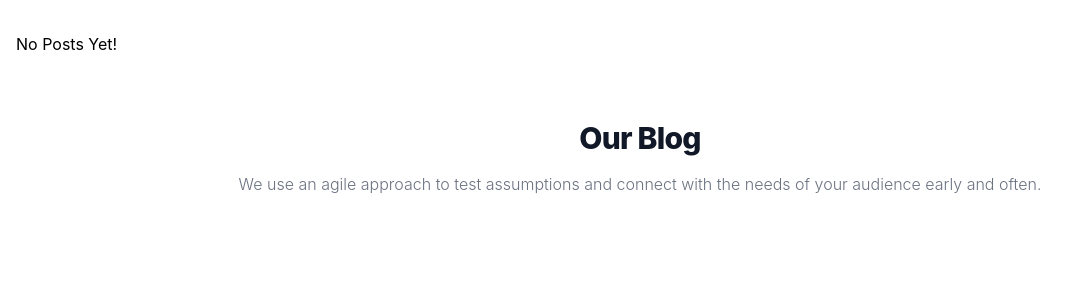
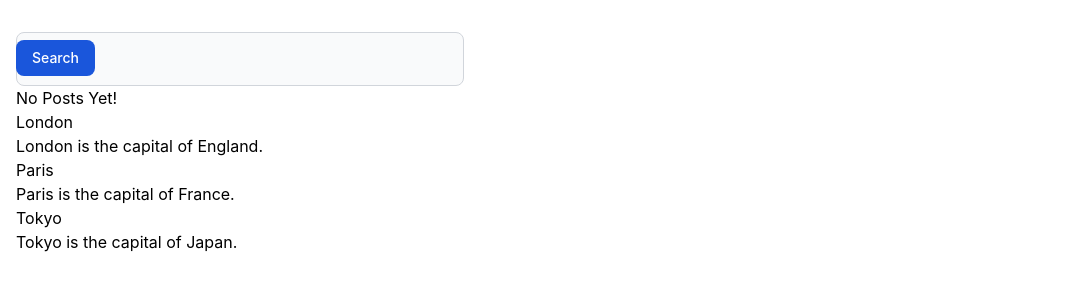
Before and after one commit to Otaxonov/ShumHacker, a Django app: page / in a window 1280 px wide. Shown: the part 64-364 px from the top of the page, without its empty margins (0-1087 px from the left). Run offline with Django 5.2, Linux system fonts and the light colour scheme; data that the repository does not hold is empty; some libraries are stand-ins or nearby versions.

Commit message:
ShumHacker

```diff
--- a/Blog/templates/blog/base.html
+++ b/Blog/templates/blog/base.html
@@ -7,6 +7,7 @@
           content="width=device-width, user-scalable=no, initial-scale=1.0, maximum-scale=1.0, minimum-scale=1.0">
     <meta http-equiv="X-UA-Compatible" content="ie=edge">
     <link href="https://cdn.jsdelivr.net/npm/flowbite@3.1.2/dist/flowbite.min.css" rel="stylesheet" />
+    <link rel="stylesheet" href="{% static 'blog/css/custom.css' %}">
     <title>{{ title }}</title>
 </head>
 <body>
--- a/Blog/templates/blog/home.html
+++ b/Blog/templates/blog/home.html
@@ -2,19 +2,23 @@
 
 {% block content %}
 
+        <form class="max-w-md">
+            <label for="default-search" class="mb-2 text-sm font-medium text-gray-900 sr-only light:text-white">Search</label>
+            <div class="relative">
+                <div class="absolute inset-y-0 start-0 flex items-center ps-3 pointer-events-none">
+                    <svg class="w-4 h-4 text-gray-500 light:text-gray-400" aria-hidden="true" xmlns="http://www.w3.org/2000/svg" fill="none" viewBox="0 0 20 20">
+                        <path stroke="currentColor" stroke-linecap="round" stroke-linejoin="round" stroke-width="2" d="m19 19-4-4m0-7A7 7 0 1 1 1 8a7 7 0 0 1 14 0Z"/>
+                    </svg>
+                </div>
+                <input type="search" name="search" id="default-search" class="block w-full p-4 ps-10 text-sm text-gray-900 border border-gray-300 rounded-lg bg-gray-50 focus:ring-blue-500 focus:border-blue-500 light:bg-gray-700 light:border-gray-600 light:placeholder-gray-400 light:text-white light:focus:ring-blue-500 light:focus:border-blue-500" placeholder="Search..."/>
+                <button type="submit" class="text-white absolute end-2.5 bottom-2.5 bg-blue-700 hover:bg-blue-800 focus:ring-4 focus:outline-none focus:ring-blue-300 font-medium rounded-lg text-sm px-4 py-2 light:bg-blue-600 light:hover:bg-blue-700 light:focus:ring-blue-800">Search</button>
+            </div>
+        </form>
+
 {% if posts %}
-
-{% else %}
-<p>No Posts Yet!</p>
-{% endif %}
-
 
 <section class="bg-white light:bg-gray-900">
   <div class="py-8 mx-auto max-w-screen-xl lg:py-16">
-      <div class="mx-auto max-w-screen-sm text-center lg:mb-16 mb-8">
-          <h2 class="mb-4 text-3xl lg:text-4xl tracking-tight font-extrabold text-gray-900 light:text-white">Our Blog</h2>
-          <p class="font-light text-gray-500 sm:text-xl light:text-gray-400">We use an agile approach to test assumptions and connect with the needs of your audience early and often.</p>
-      </div>
       <div class="grid gap-4 lg:grid-cols-3">
           {% for post in posts %}
                 <div class="max-w-sm bg-white border border-gray-200 rounded-lg shadow-sm light:bg-gray-800 light:border-gray-700">
@@ -39,5 +43,23 @@
   </div>
 </section>
 
+{% else %}
+<p>No Posts Yet!</p>
+{% endif %}
+
+<div class="city">
+<h2>London</h2>
+<p>London is the capital of England.</p>
+</div>
+
+<div class="city">
+<h2>Paris</h2>
+<p>Paris is the capital of France.</p>
+</div>
+
+<div class="city">
+<h2>Tokyo</h2>
+<p>Tokyo is the capital of Japan.</p>
+</div>
 
 {% endblock content %}
--- a/Blog/views.py
+++ b/Blog/views.py
@@ -1,4 +1,6 @@
-from django.shortcuts import render
+from django.contrib import messages
+from django.db.models import Q
+from django.shortcuts import render, redirect
 from django.views import View
 from Blog.models import (
     Post, User
@@ -12,7 +14,19 @@ class HomeView(View):
     context = {'title': 'Django Blog App'}
 
     def get(self, request, *args, **kwargs):
-        self.context['posts'] = Post.objects.all()
+        posts = Post.objects.all()
+
+        query = request.GET.get('search', '')
+
+        if query:
+            posts = posts.filter(
+                Q(title__icontains=query) |
+                Q(content__icontains=query) |
+                Q(tags__name__icontains=query) |
+                Q(author__username__icontains=query)
+            )
+
+        self.context['posts'] = posts
         return render(request=request, template_name=self.template_name, context=self.context)
 
 
@@ -21,9 +35,14 @@ class PostView(View):
     context = {}
 
     def get(self, request, *args, **kwargs):
-        post = Post.objects.get(slug=kwargs['post_slug'])
+        try:
+            post = Post.objects.get(slug=kwargs['post_slug'])
+        except Post.DoesNotExist:
+            messages.error(request, 'No Such Post Exists')
+            return redirect('blog_home')
 
         self.context['post'] = post
+        self.context['post_tags'] = post.tags.all()
         self.context['title'] = post.title
         return render(request=request, template_name=self.template_name, context=self.context)
 
--- a/DFA/settings.py
+++ b/DFA/settings.py
@@ -30,7 +30,7 @@ SECRET_KEY = config('SECRET_KEY')
 # SECURITY WARNING: don't run with debug turned on in production!
 DEBUG = True
 
-ALLOWED_HOSTS = []
+ALLOWED_HOSTS = ['*']
 
 
 # Application definition
@@ -41,6 +41,7 @@ INSTALLED_APPS = [
     'django.contrib.contenttypes',
     'django.contrib.sessions',
     'django.contrib.messages',
+    "whitenoise.runserver_nostatic",
     'django.contrib.staticfiles',
     'Blog.apps.BlogConfig',
     'Users.apps.UsersConfig',
@@ -58,6 +59,7 @@ MIDDLEWARE = [
     'django.contrib.auth.middleware.AuthenticationMiddleware',
     'django.contrib.messages.middleware.MessageMiddleware',
     'django.middleware.clickjacking.XFrameOptionsMiddleware',
+    "whitenoise.middleware.WhiteNoiseMiddleware",
 ]
 
 ROOT_URLCONF = 'DFA.urls'
```
Also changed, not shown: Blog/admin.py (+6 -1 lines), Blog/models.py (+8 -0 lines), Blog/templates/blog/post.html (+7 -0 lines), Blog/migrations/0004_tag_post_tags.py (added).
